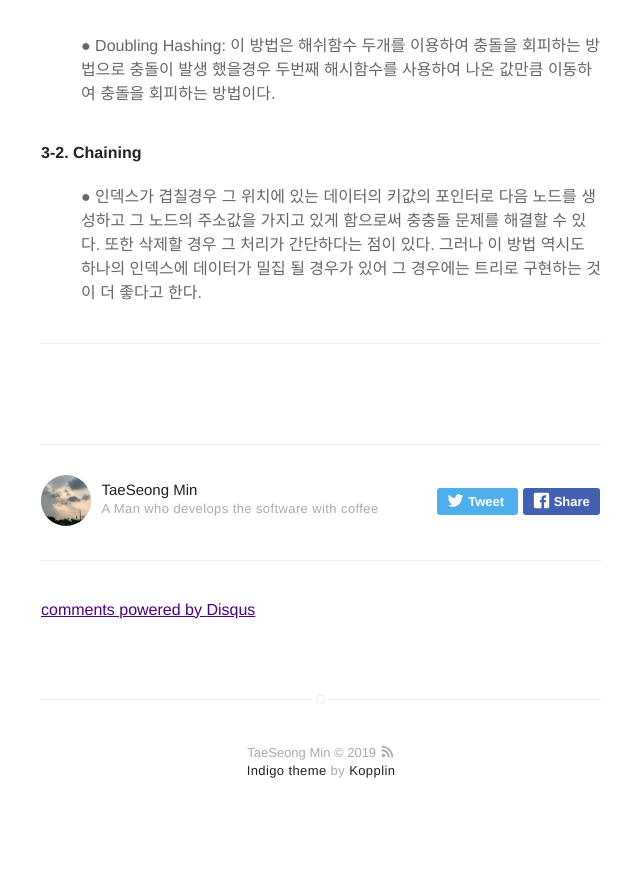
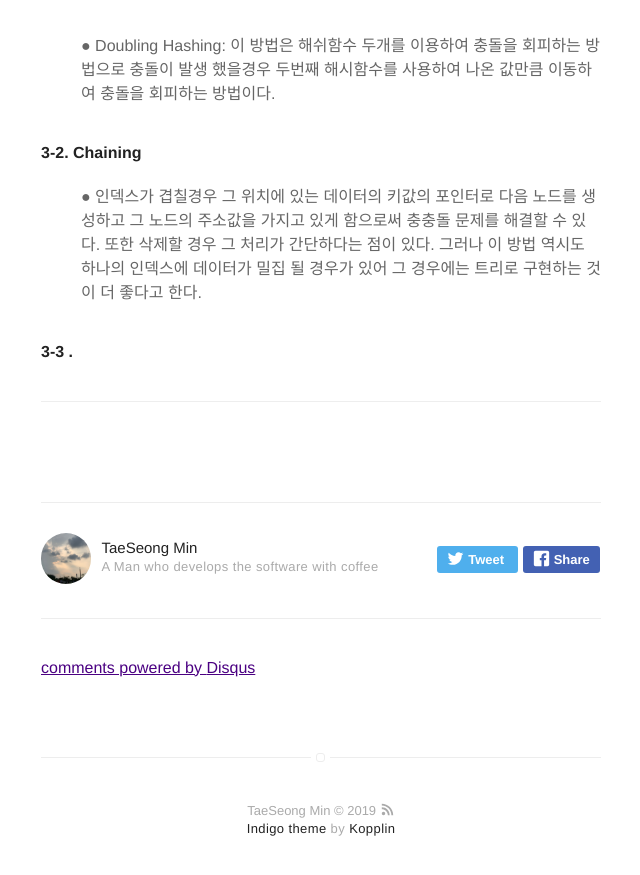
Before and after one commit to TsMiN94/TsMiN94.github.io, a Jekyll site: the page built from _posts/2019-07-22-Hash.markdown, in a window 1280 px wide and 900 px high, scrolled down 1781 px. Shown: the top 875 px of the window, without its empty margins (319-959 px from the left). Built offline with Jekyll 4.4.1, drawn with Linux system fonts in a browser that asks for light colours; comment, search, counter and statistics services are not loaded; before the commit the page ends 2623 px from its top, so only the background shows below that.

Commit message:
Update 2019-07-22-Hash.markdown

```diff
--- a/_posts/2019-07-22-Hash.markdown
+++ b/_posts/2019-07-22-Hash.markdown
@@ -65,5 +65,5 @@ b.hashCode() = 3254818
  <br>
 </ul>
 
-
+#### 3-3 .
 <hr/>
```
